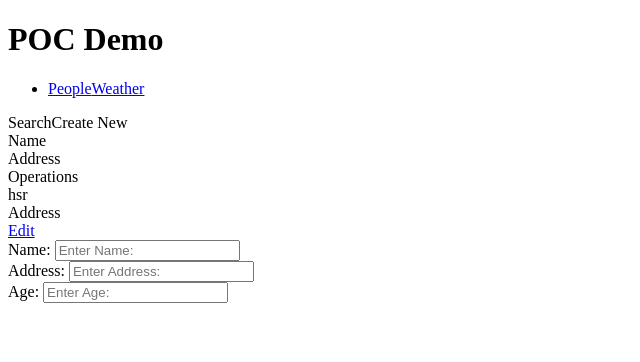
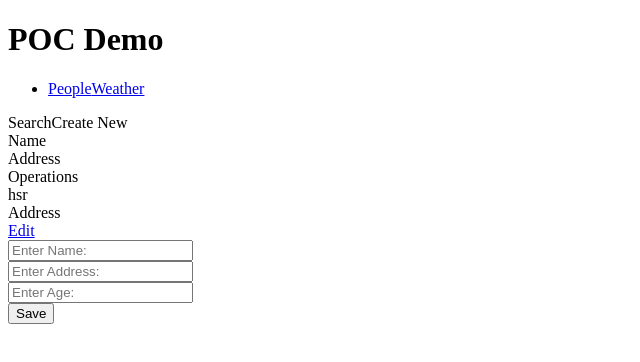
Before and after one commit to shrujan/React-People-CRUD, a React app: page / in a window 1280 px wide. Shown: the top 362 px of the page, without its empty margins (0-640 px from the left). Built offline with nearby package versions, Linux system fonts and the light colour scheme.

Commit message:
new files

```diff
--- a/src/component/People/CreatePeople/Create-people.scss
+++ b/src/component/People/CreatePeople/Create-people.scss
@@ -17,4 +17,25 @@
 //   padding: 20px;
 //   border: 1px solid #888;
 //   width: 80%;
+
+    .create-people {
+
+        .row {
+            margin: 20px 0 10px 10px;
+
+            input {
+                height: 30px;
+                width: 90%;
+                padding-left: 20px;
+            }
+
+
+        }
+
+        .row:first-of-type {
+            margin-top: 30px;
+        }
+
+
+    }
 }
--- a/src/component/People/CreatePeople/CreatePeople.js
+++ b/src/component/People/CreatePeople/CreatePeople.js
@@ -8,17 +8,17 @@ const CreateNew = () => {
     return (
         <div className="create-people">
 
-            <div>
-                <label>Name: </label>
+            <div className="row">
                 <input type ="text" placeholder="Enter Name:"></input>
             </div>
-            <div>
-                <label>Address: </label>
+            <div className="row">
                 <input type ="text" placeholder="Enter Address:"></input>
             </div>
-            <div>
-                <label>Age: </label>
+            <div className="row">
                 <input type ="text" placeholder="Enter Age:"></input>
+            </div>
+            <div className="row">
+                <input className="save" type="submit"  value="Save" />
             </div>
 
 
```
